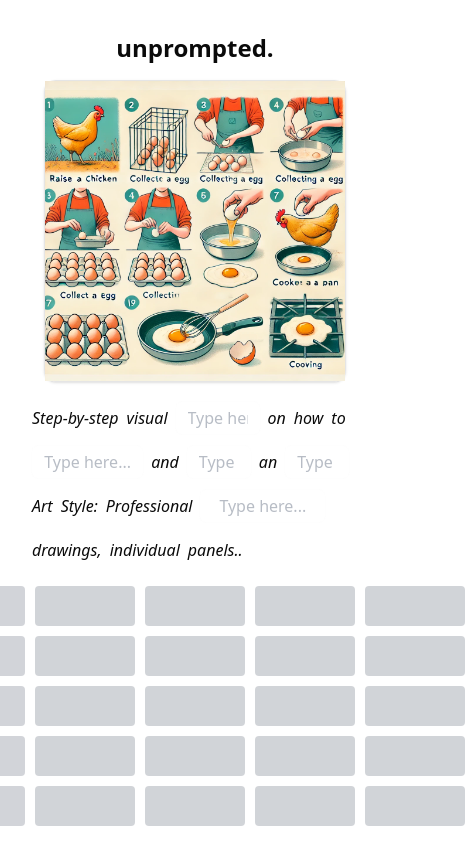
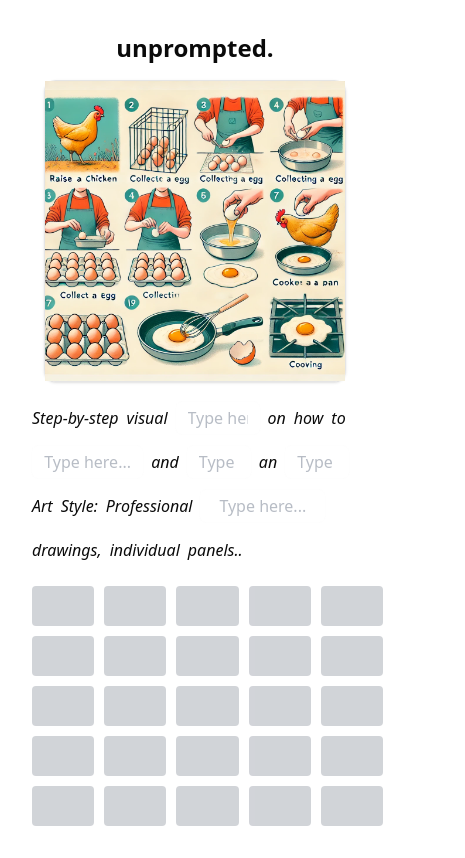
Before and after one commit to pangeans/unprompted, a Next.js app in the folder frontend/: page / in a window 390 px wide. Shown: the whole page, 465 px wide, since content can reach past the window. Built offline with nearby package versions, Linux system fonts and the light colour scheme.

Commit message:
Fixed layout for guess history

```diff
--- a/frontend/app/components.tsx
+++ b/frontend/app/components.tsx
@@ -201,15 +201,15 @@ export const GuessHistorySection: React.FC<GuessHistorySectionProps> = ({
   const cleanWord = (word: string) => word.toLowerCase().trim().replace(/[.,!?]$/, '');
   const totalRounds = 5;
 
-  const boxClassName = "w-[100px] min-h-[40px] px-4 py-2 rounded flex flex-col items-center justify-center relative";
+  const boxClassName = "w-[calc((90vw-2.5rem)/3)] sm:w-[100px] min-h-[40px] px-2 sm:px-4 py-2 rounded flex flex-col items-center justify-center relative text-sm sm:text-base";
 
   return (
-    <div className="mt-4 space-y-2.5 flex flex-col items-center">
+    <div className="mt-4 space-y-2.5 flex flex-col items-center w-[90vw] mx-auto">
       {Array(totalRounds).fill(null).map((_, roundIndex) => {
         const guess = guessHistory[roundIndex];
 
         return (
-          <div key={`round-${roundIndex}`} className="flex gap-2.5">
+          <div key={`round-${roundIndex}`} className="flex gap-2.5 w-full justify-center">
             {guess ? (
               // Actual guesses
               guess.map((r, wordIndex) => {
```
